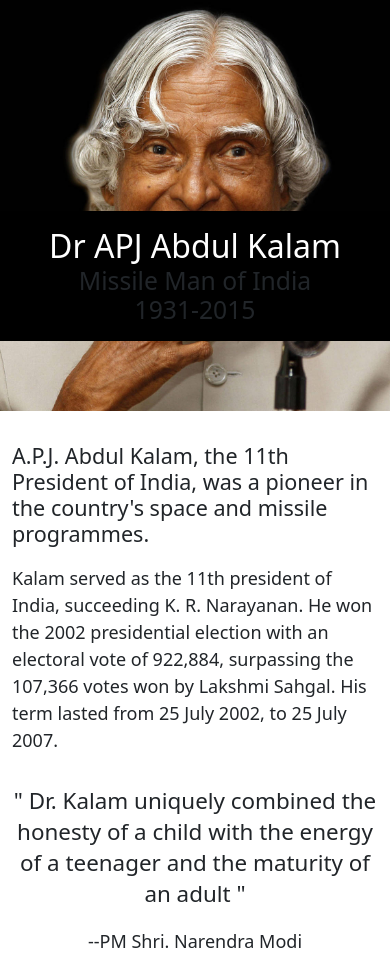
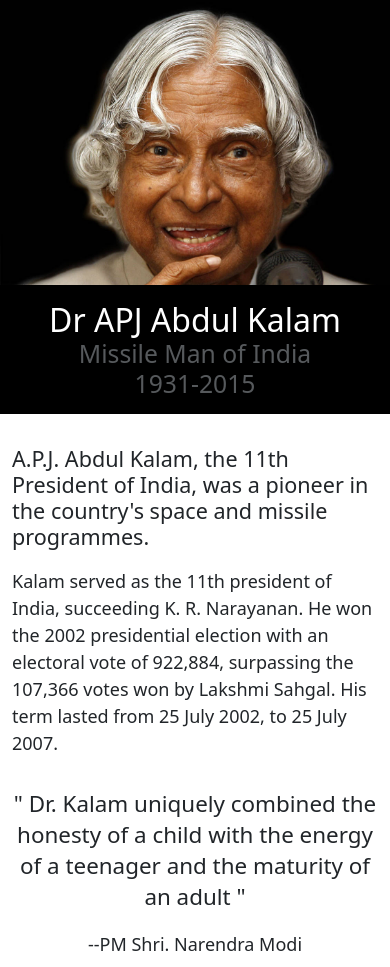
Before and after one commit to SahilMarshal/Tribute-to-Dr.-Kalam, a plain HTML site: page index.html in a window 390 px wide. Shown: the top 967 px of the page. Drawn offline with nearby package versions, Linux system fonts and the light colour scheme.

Commit message:
index.html

```diff
--- a/index.html
+++ b/index.html
@@ -140,12 +140,18 @@
 			.col-6{
 				width: 100%;
 			}
+			.header-titles{
+				margin: 9em 0 0 0;
+			}
 			header{
 				background-position: unset;
 				height: unset;
 			}
 			header h1{
 				font-size: 2rem;
+			}
+			header h2{
+				color: #56595c;
 			}
 			.header-titles{
 				padding: 1em 0;
```
